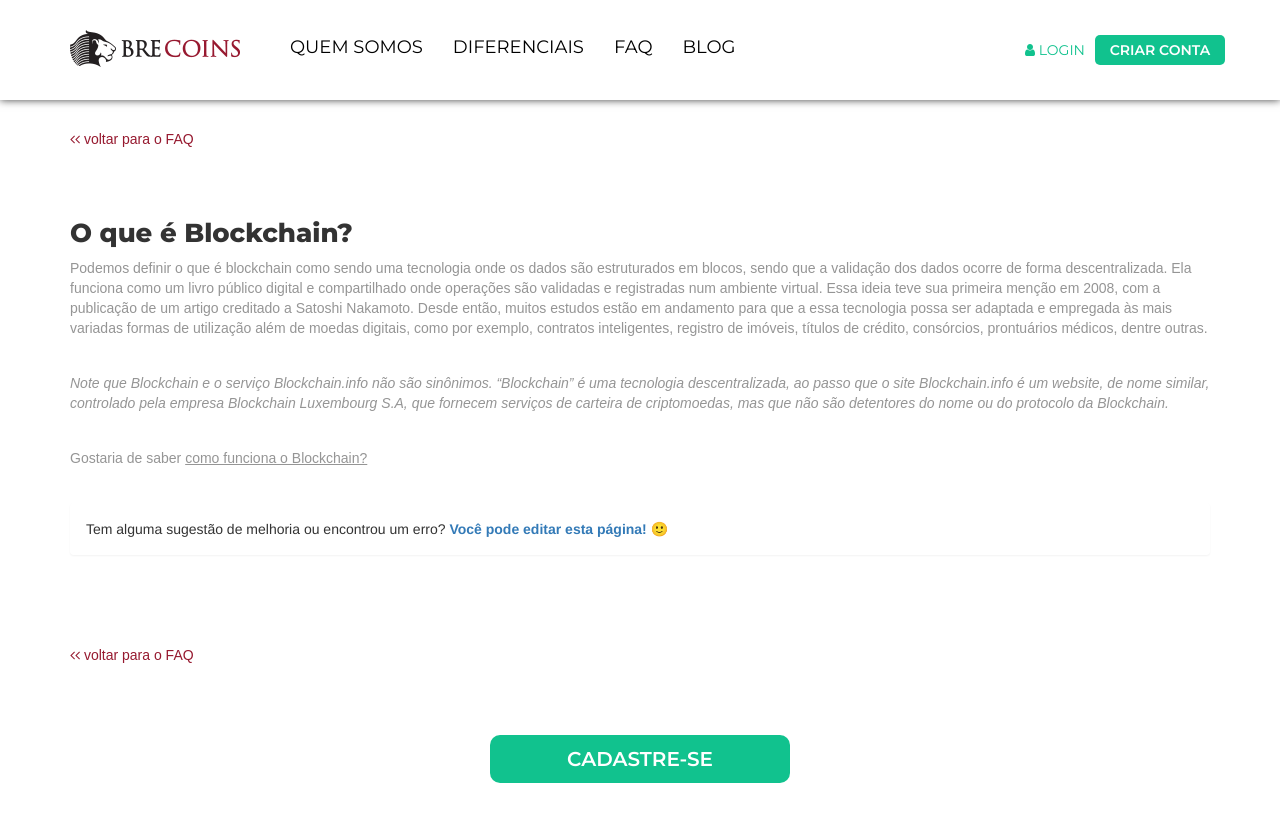
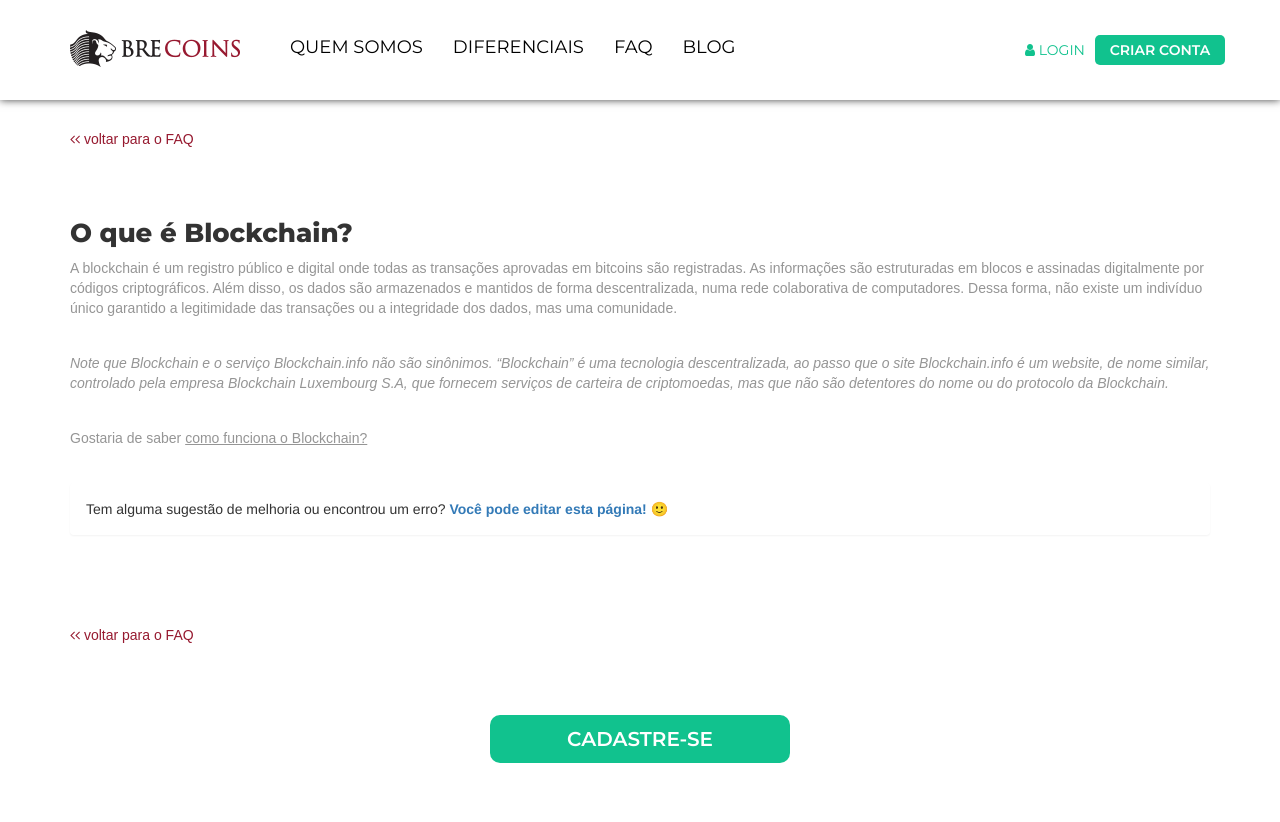
Before and after one commit to digitalbre/brecoins.github.io, a Jekyll site: the page built from faq/o-que-e-blockchain.md, in a window 1280 px wide and 900 px high, scrolled down 491 px. Shown: the top 822 px of the window. Built offline with Jekyll 4.4.1, drawn with Linux system fonts in a browser that asks for light colours; nearby versions of some CDN libraries; some web fonts are replaced; a script that is not in the unit is left out.

Commit message:
Update o-que-e-blockchain.md

```diff
--- a/faq/o-que-e-blockchain.md
+++ b/faq/o-que-e-blockchain.md
@@ -3,7 +3,8 @@ title: O que é Blockchain?
 description: Entenda o que é Blockchain e como funciona. Saiba mais sobre essa tecnologia em acensão.
 layout: faqpage
 ---
-Podemos definir o que é blockchain como sendo uma tecnologia onde os dados são estruturados em blocos, sendo que a validação dos dados ocorre de forma descentralizada. Ela funciona como um livro público digital e compartilhado onde operações são validadas e registradas num ambiente virtual. Essa ideia teve sua primeira menção em 2008, com a publicação de um artigo creditado a Satoshi Nakamoto. Desde então, muitos estudos estão em andamento para que a essa tecnologia possa ser adaptada e empregada às mais variadas formas de utilização além de moedas digitais, como por exemplo, contratos inteligentes, registro de imóveis, títulos de crédito, consórcios, prontuários médicos, dentre outras.
+A blockchain é um registro público e digital onde todas as transações aprovadas em bitcoins são registradas. As informações são estruturadas em blocos e assinadas digitalmente por códigos criptográficos.
+Além disso, os dados são armazenados e mantidos de forma descentralizada, numa rede colaborativa de computadores. Dessa forma, não existe um indivíduo único garantido a legitimidade das transações ou a integridade dos dados, mas uma comunidade.
 
 *Note que Blockchain e o serviço Blockchain.info não são sinônimos. “Blockchain” é uma tecnologia descentralizada, ao passo que o site Blockchain.info é um website, de nome similar, controlado pela empresa Blockchain Luxembourg S.A, que fornecem serviços de carteira de criptomoedas, mas que não são detentores do nome ou do protocolo da Blockchain.*
 
```
